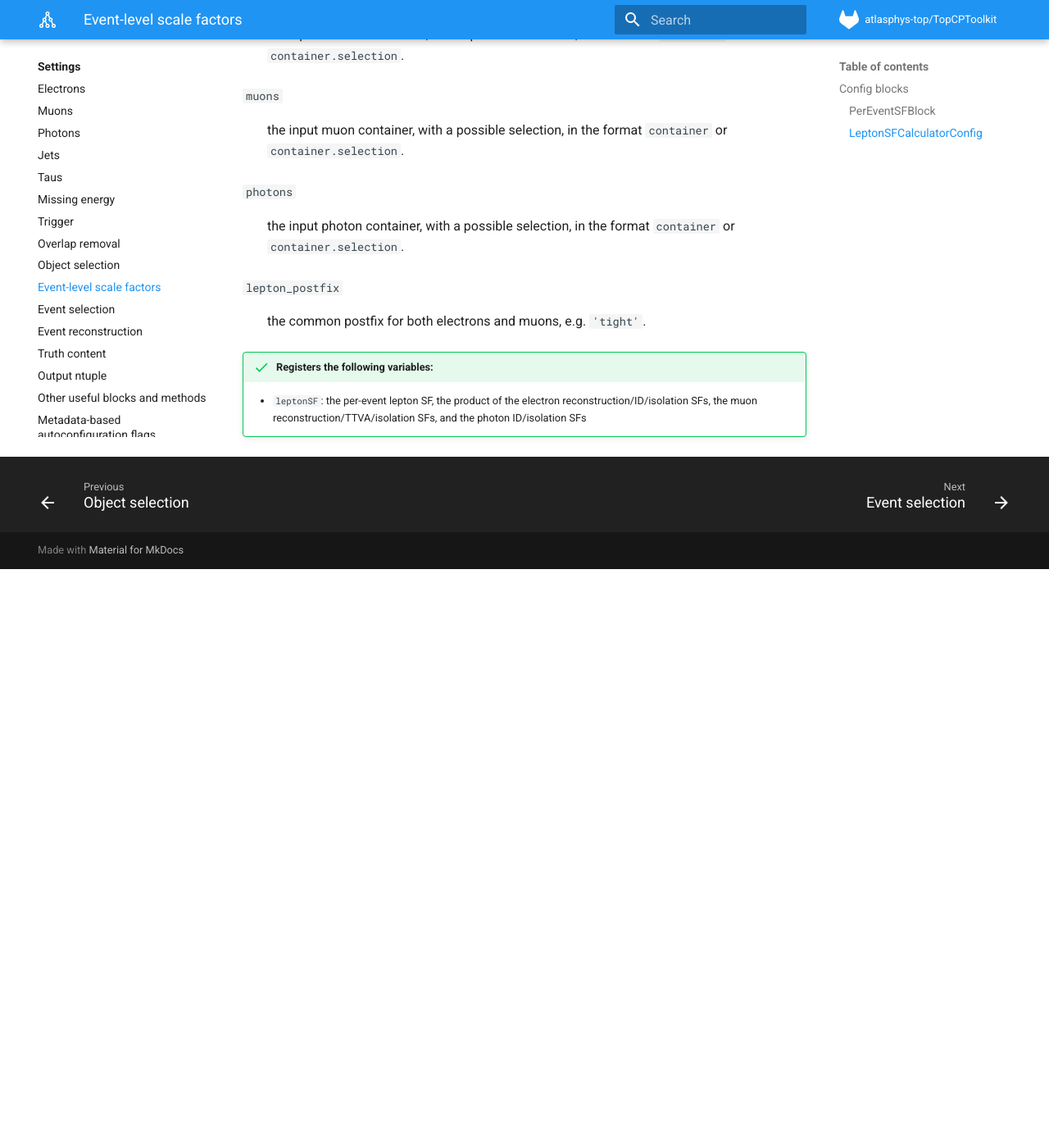
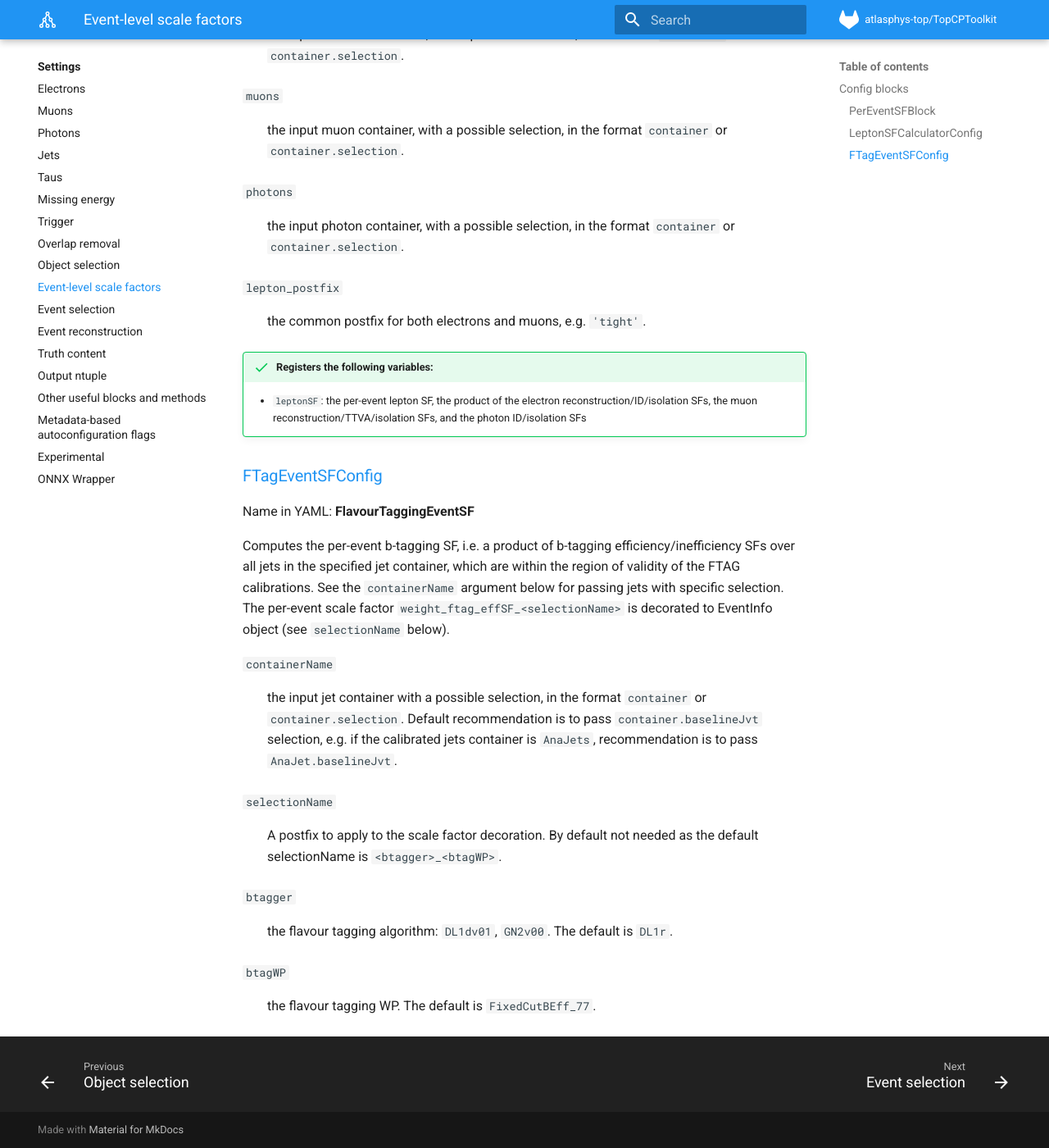
Before and after one commit to SuperNova76/TopCPToolKit, an MkDocs documentation site: the page built from docs/settings/scalefactors.md, in a window 1280 px wide and 1400 px high, scrolled down 1353 px. Shown: the whole window at 82% size. Built offline with MkDocs 1.6.1 and Material for MkDocs 9.7.7, drawn with Linux system fonts in a browser that asks for light colours; before the commit the page ends 2047 px from its top, so only the background shows below that.

Commit message:
Update settings documentation

```diff
--- a/docs/settings/scalefactors.md
+++ b/docs/settings/scalefactors.md
@@ -51,3 +51,20 @@
 
 !!! success "Registers the following variables:"
     - `leptonSF`: the per-event lepton SF, the product of the electron reconstruction/ID/isolation SFs, the muon reconstruction/TTVA/isolation SFs, and the photon ID/isolation SFs
+
+### [FTagEventSFConfig](https://acode-browser1.usatlas.bnl.gov/lxr/source/athena/PhysicsAnalysis/Algorithms/FTagAnalysisAlgorithms/python/FTagEventSFAnalysisConfig.py)
+Name in YAML: **FlavourTaggingEventSF**
+
+Computes the per-event b-tagging SF, i.e. a product of b-tagging efficiency/inefficiency SFs over all jets in the specified jet container, which are within the region of validity of the FTAG calibrations. See the `containerName` argument below for passing jets with specific selection. The per-event scale factor `weight_ftag_effSF_<selectionName>` is decorated to EventInfo object (see `selectionName` below).
+
+`containerName`
+:   the input jet container with a possible selection, in the format `container` or `container.selection`. Default recommendation is to pass `container.baselineJvt` selection, e.g. if the calibrated jets container is `AnaJets`, recommendation is to pass `AnaJet.baselineJvt`.
+
+`selectionName`
+:   A postfix to apply to the scale factor decoration. By default not needed as the default selectionName is `<btagger>_<btagWP>`.
+
+`btagger`
+:   the flavour tagging algorithm: `DL1dv01`, `GN2v00`. The default is `DL1r`.
+
+`btagWP`
+:   the flavour tagging WP. The default is `FixedCutBEff_77`.
```
Also changed, not shown: docs/settings/jets.md (+0 -12 lines).
